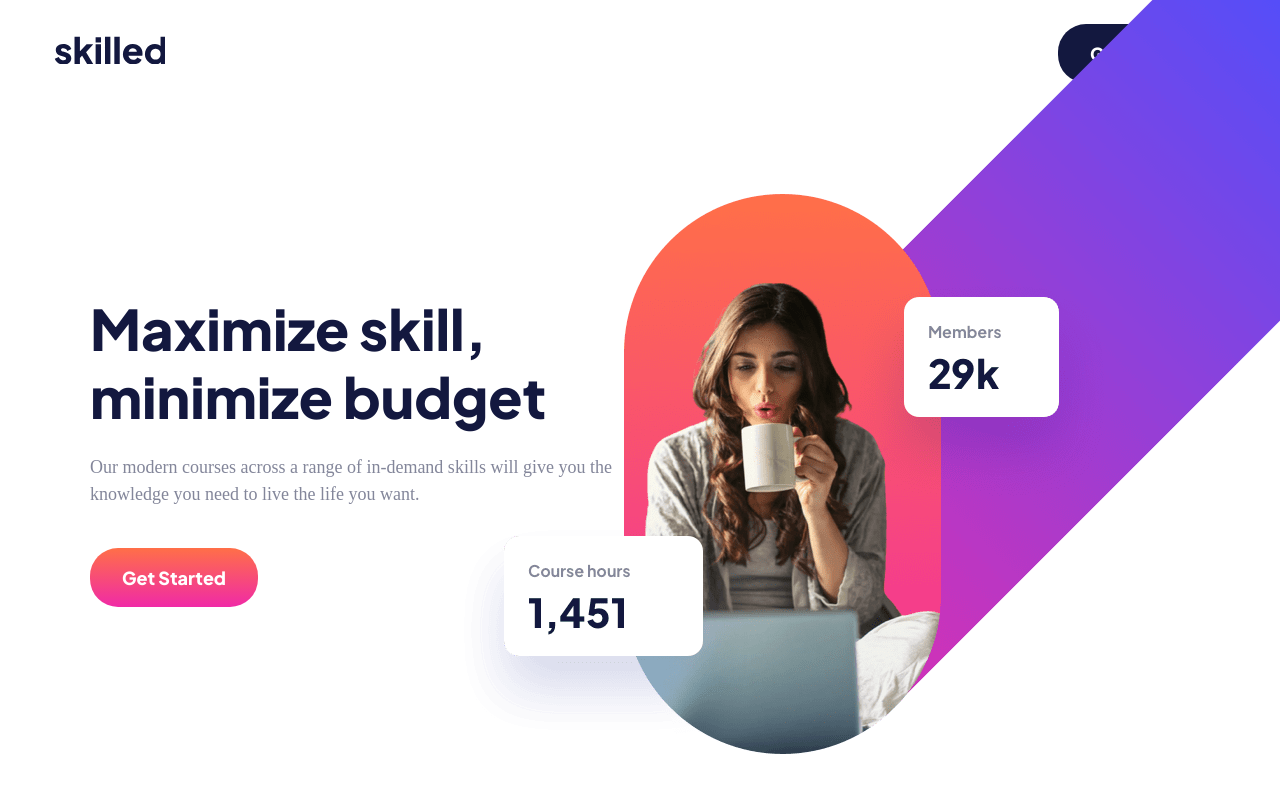
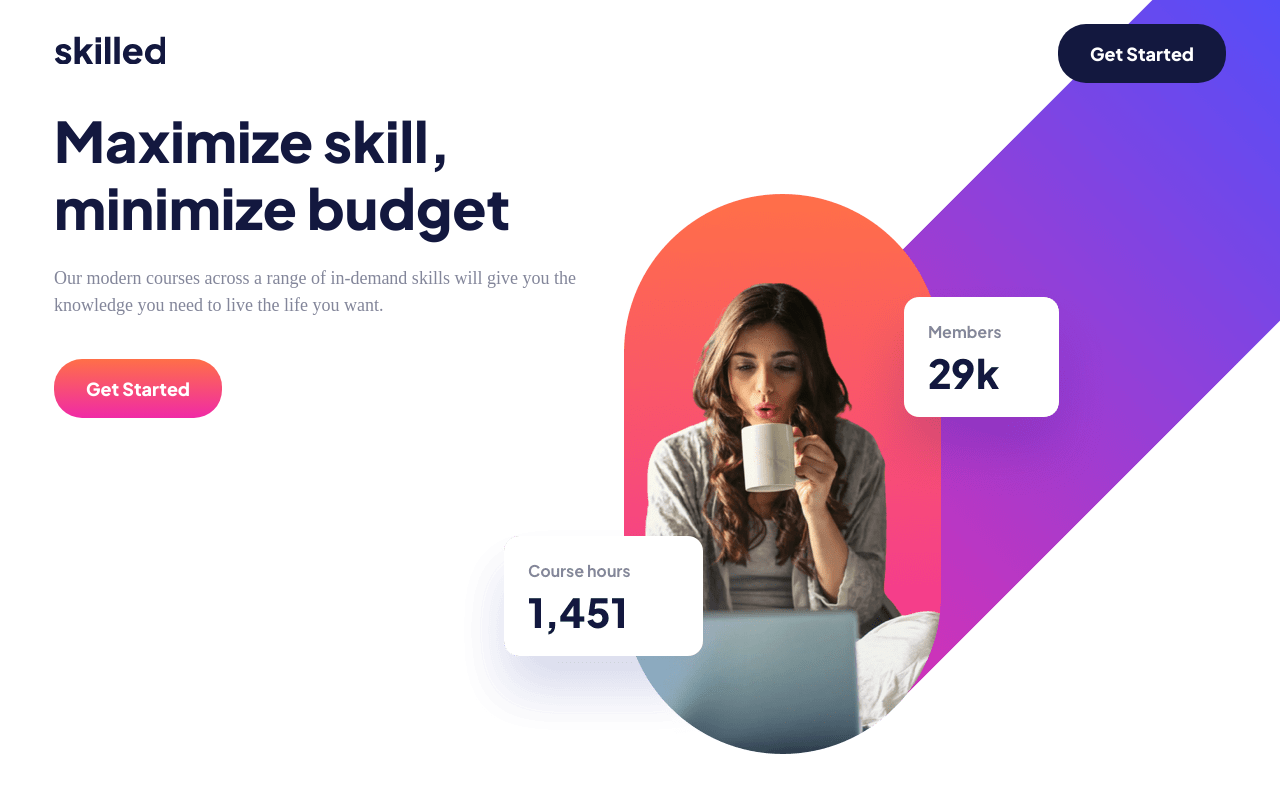
Before and after one commit to Hossein-NP/2-skilled-elearning-landing-page-newbie, a plain HTML site: page index.html in a window 1280 px wide. Shown: the top 792 px of the page. Drawn offline with Linux system fonts and the light colour scheme; a web font is replaced by a local one.

Commit message:
skilled-elearning-landing-page

```diff
--- a/app.css
+++ b/app.css
@@ -59,6 +59,12 @@ body {
 
 /* Utitlites  */
 /* Utitlites >>>>>>>>>>>>>>>>spacing  */
+.relative {
+    position: relative;
+}
+.absolute {
+    position:absolute
+}
 .py-4 {
     padding-top: 1.6rem;
     padding-bottom: 1.6rem;
@@ -189,11 +195,14 @@ body {
 
 /* Styles  */
 /* Styles >>>>>>>>Navigation */
+nav div.flex-center {
+    z-index: 2;
+}
 /* Styles >>>>>>>>>>>>>>>>>>>>>>>>>>Hero Headre  */
 .hero-img {
-    position: absolute;
     right: -21.6rem;
     top: -12rem;
+    z-index: 1;
 }
 .hero-img img {
     display: block;
@@ -249,6 +258,12 @@ header div p {
     .logo-svg-dimension {
         width: 79.29px;
         height:29px
+    }
+    header {
+        padding-top: var(--s-16)rem;
+        padding-bottom: var(--s-16)rem;
+        padding-right: var(--s-5);
+        padding-left: var(--s-5);
     }
     /* .hero {
         display: none;
--- a/index.html
+++ b/index.html
@@ -56,14 +56,14 @@
          <!-- right Section -->
         <div class="flex-center ">
           <!-- nav link  -->
-          <a href="#" class="flex-center text-preset-7 nav-btn-1">Get Started</a>
+          <a href="#" class="flex-center relative text-preset-7 nav-btn-1">Get Started</a>
         </div>
        </nav>
      </div>
 
      <!-- Hero Header -->
      <div class="container hero">
-      <header class="flex-between px-20 h-172">
+      <header class="flex-between">
         <!-- Left Section  -->
          <div class="w-136">
           <!-- hero title  -->
@@ -75,7 +75,7 @@
            <a href="#" class="flex-center text-preset-7 nav-btn-2">Get Started</a>
          </div>
         <!-- Right Section  -->
-         <div class="hero-img">
+         <div class="hero-img absolute">
           <picture>
             <source srcset="images/assets/image-hero-desktop.png" type="image/png" media="(min-width: 1280px)">
             <source srcset="images/assets/image-hero-desktop.webp" type="image/webp" media="(min-width: 1280px)">
```
